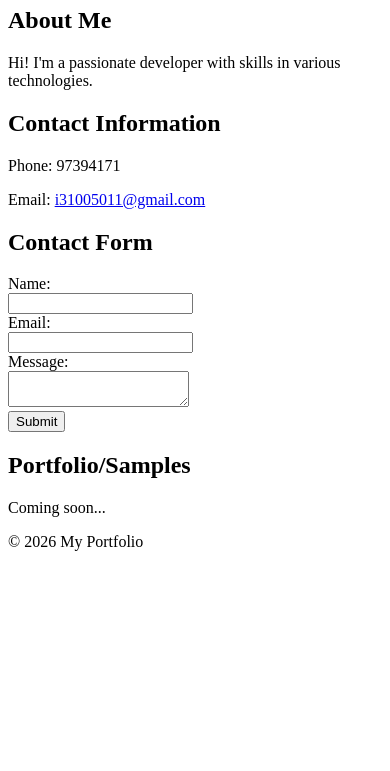
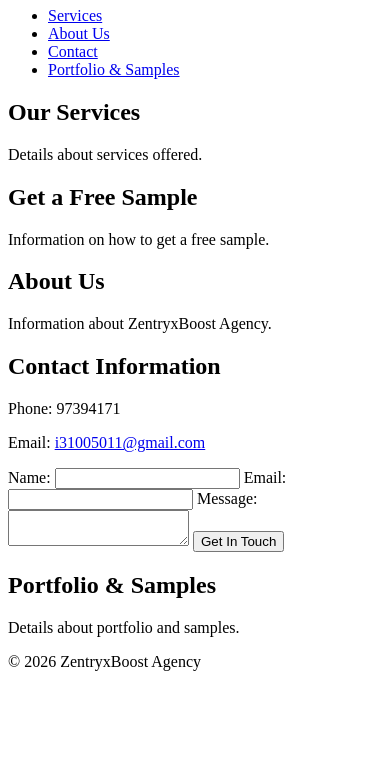
Before and after one commit to Ibrahim34507/Ibrahim34507.github.io, a plain HTML site: page index.html in a window 390 px wide. Shown: the part 73-844 px from the top of the page. Drawn offline with Linux system fonts and the light colour scheme.

Commit message:
Updated index.html to include About Us, Contact Information with phone and email, contact form, and Portfolio & Samples section.

```diff
--- a/index.html
+++ b/index.html
@@ -3,44 +3,61 @@
 <head>
     <meta charset="UTF-8">
     <meta name="viewport" content="width=device-width, initial-scale=1.0">
-    <title>My Portfolio</title>
+    <title>ZentryxBoost Agency</title>
+    <link rel="stylesheet" href="styles.css">
 </head>
 <body>
     <header>
-        <h1>Welcome to My Portfolio</h1>
+        <h1>ZentryxBoost Agency</h1>
+        <nav>
+            <ul>
+                <li><a href="#services">Services</a></li>
+                <li><a href="#about">About Us</a></li>
+                <li><a href="#contact">Contact</a></li>
+                <li><a href="#portfolio">Portfolio & Samples</a></li>
+            </ul>
+        </nav>
     </header>
 
+    <main>
+        <section id="services">
+            <h2>Our Services</h2>
+            <p>Details about services offered.</p>
+        </section>
+
+        <section id="free-sample">
+            <h2>Get a Free Sample</h2>
+            <p>Information on how to get a free sample.</p>
+        </section>
+
         <section id="about">
-        <h2>About Me</h2>
-        <p>Hi! I'm a passionate developer with skills in various technologies.</p>
+            <h2>About Us</h2>
+            <p>Information about ZentryxBoost Agency.</p>
         </section>
 
         <section id="contact">
             <h2>Contact Information</h2>
             <p>Phone: 97394171</p>
             <p>Email: <a href="mailto:i31005011@gmail.com">i31005011@gmail.com</a></p>
-    </section>
-
-    <section id="contact-form">
-        <h2>Contact Form</h2>
-        <form>
-            <label for="name">Name:</label><br>
-            <input type="text" id="name" name="name"><br>
-            <label for="email">Email:</label><br>
-            <input type="email" id="email" name="email"><br>
-            <label for="message">Message:</label><br>
-            <textarea id="message" name="message"></textarea><br>
-            <input type="submit" value="Submit">
+            <form id="contact-form">
+                <label for="name">Name:</label>
+                <input type="text" id="name" name="name" required>
+                <label for="email">Email:</label>
+                <input type="email" id="email" name="email" required>
+                <label for="message">Message:</label>
+                <textarea id="message" name="message" required></textarea>
+                <button type="submit">Get In Touch</button>
             </form>
         </section>
 
         <section id="portfolio">
-        <h2>Portfolio/Samples</h2>
-        <p>Coming soon...</p>
+            <h2>Portfolio & Samples</h2>
+            <p>Details about portfolio and samples.</p>
         </section>
+    </main>
 
     <footer>
-        <p>&copy; 2026 My Portfolio</p>
+        <p>&copy; 2026 ZentryxBoost Agency</p>
     </footer>
 </body>
 </html>
```
Lines whose indentation alone changed are shown as unchanged.
